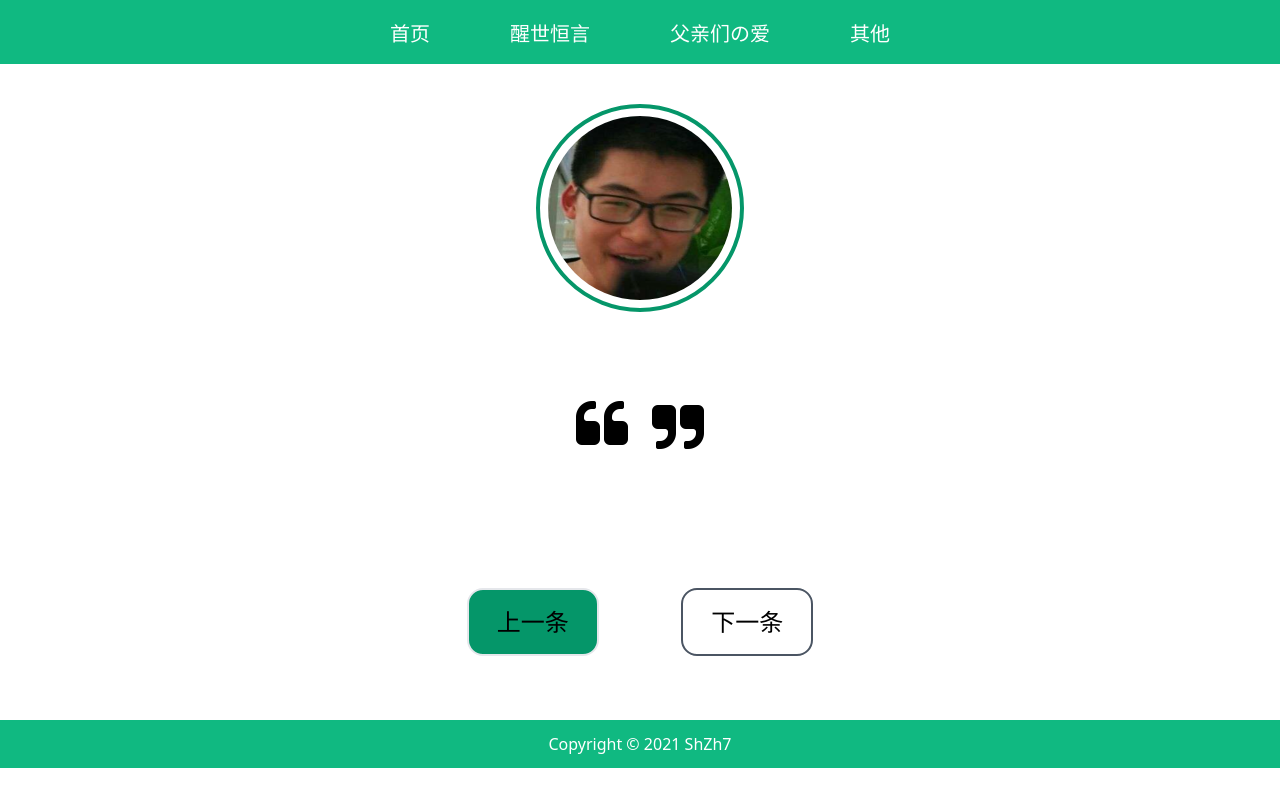
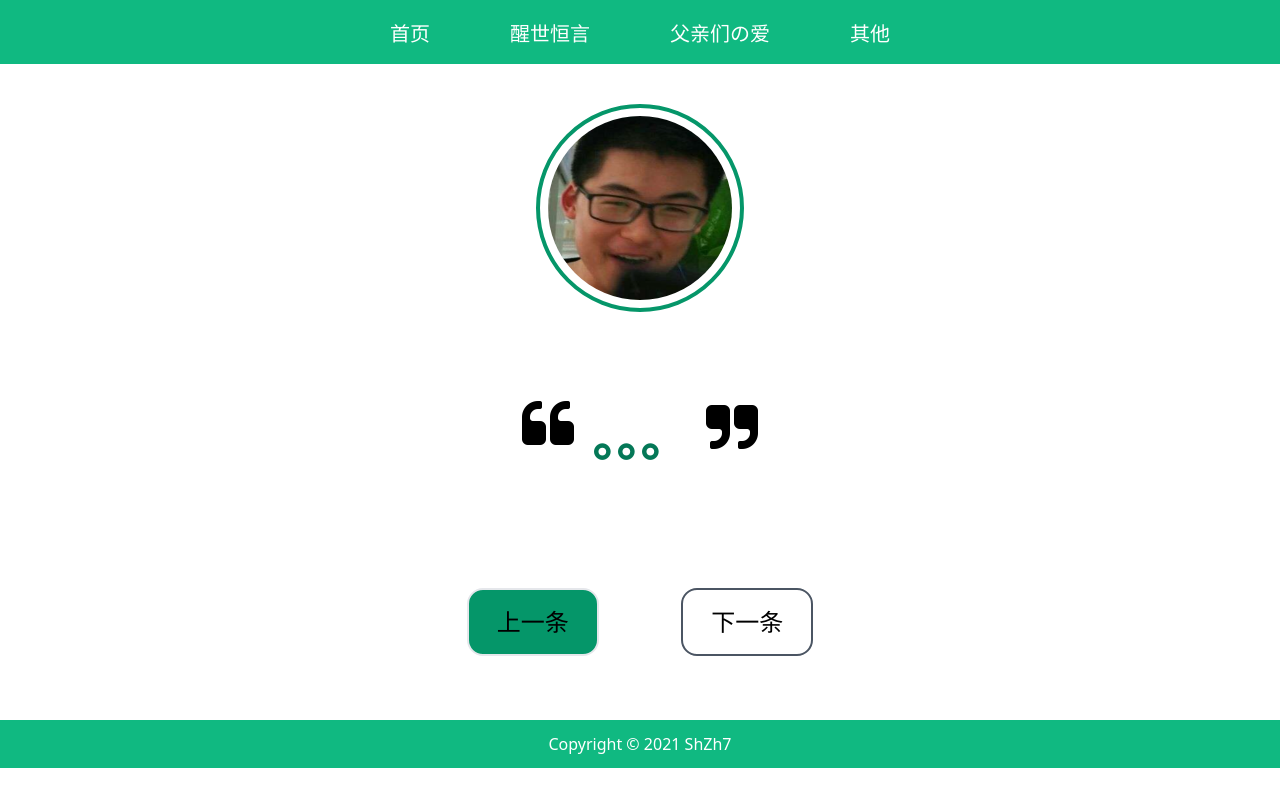
Before and after one commit to Sh-Zh-7/BBKing-sjx, a Nuxt app: page /sayings in a window 1280 px wide. Built offline with nearby package versions, Linux system fonts and the light colour scheme; no server answers.

Commit message:
perf: add initial data when doing request.

```diff
--- a/pages/sayings.vue
+++ b/pages/sayings.vue
@@ -41,7 +41,7 @@ function addQuote(db, quotes) {
 
 export default {
   data: () => ({
-    quote: '',
+    quote: { sayings: '。。。' },
     db: null,
     // object storage的索引的缓存
     // 这里的初始值没有意义
```
